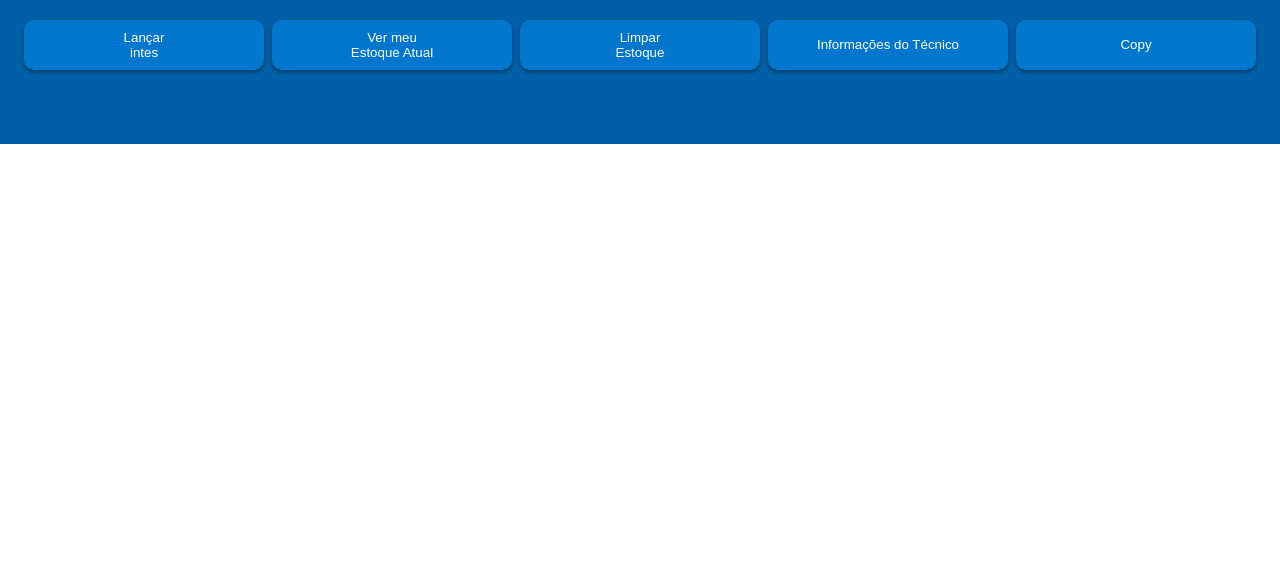
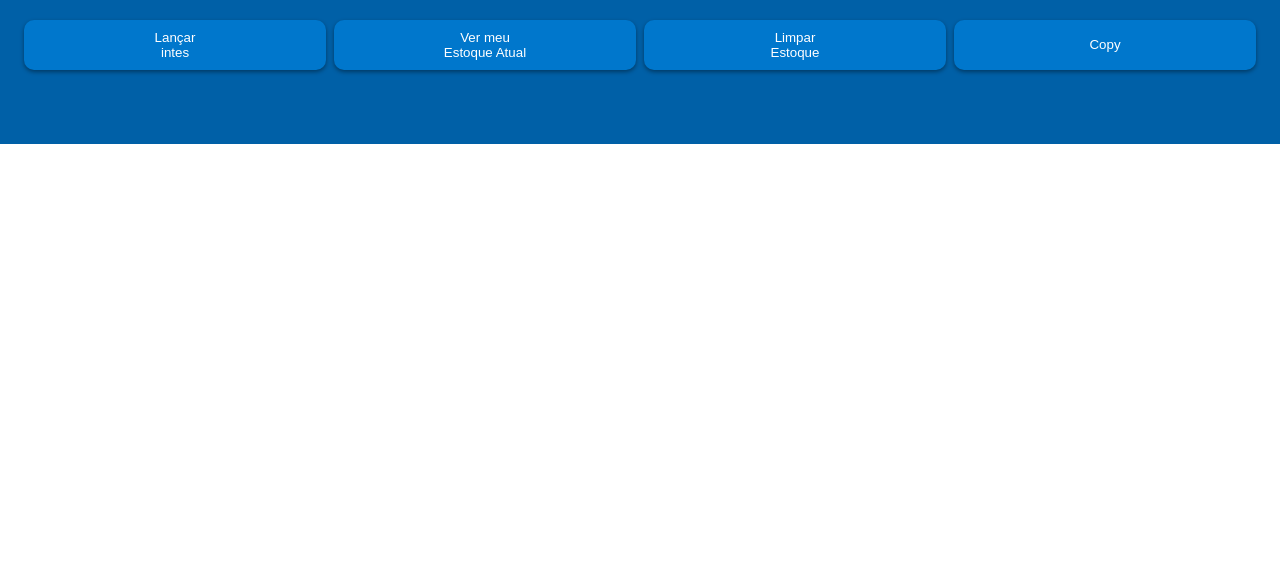
Before and after one commit to droidmarx/indaiafibra, a plain HTML site: page estoque.html in a window 1280 px wide. Shown: the part 216-800 px from the top of the page. Drawn offline with Linux system fonts and the light colour scheme; sample sign-in values are in the browser's storage.

Commit message:
Atualizar o estoque.html

```diff
--- a/estoque.html
+++ b/estoque.html
@@ -36,7 +36,7 @@
       <button id="openButton" onclick="toggleStock()">Lançar<br>intes</button>
       <button onclick="showCurrentStock()">Ver meu<br>Estoque Atual</button>
       <button onclick="clearStock()">Limpar<br>Estoque</button>
-      <button id="technicianButton" onclick="toggleAdditionalFields()">Informações do Técnico</button>
+
       <button onclick="copyToClipboard()">Copy</button>
     </div>
 
```
